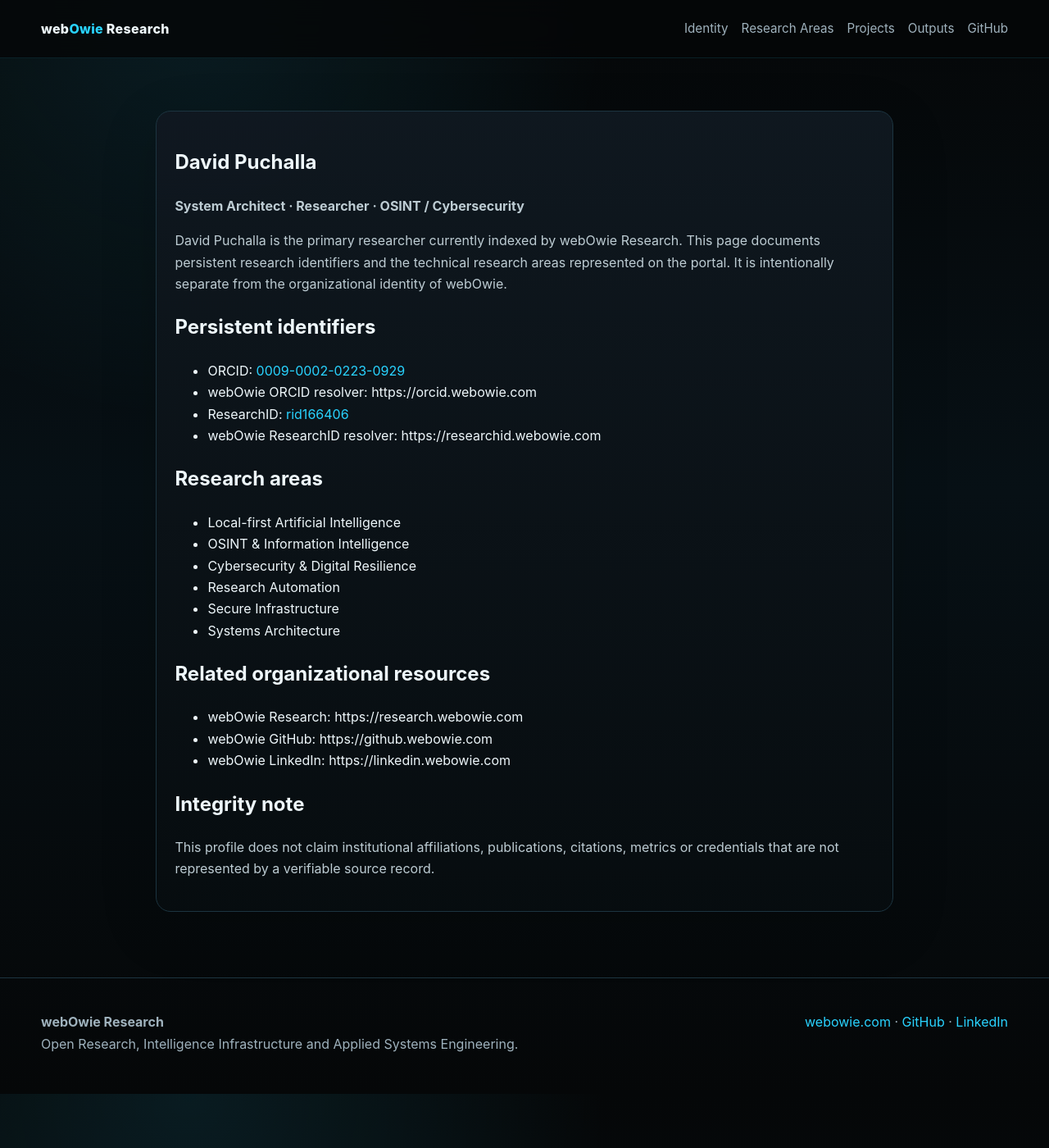
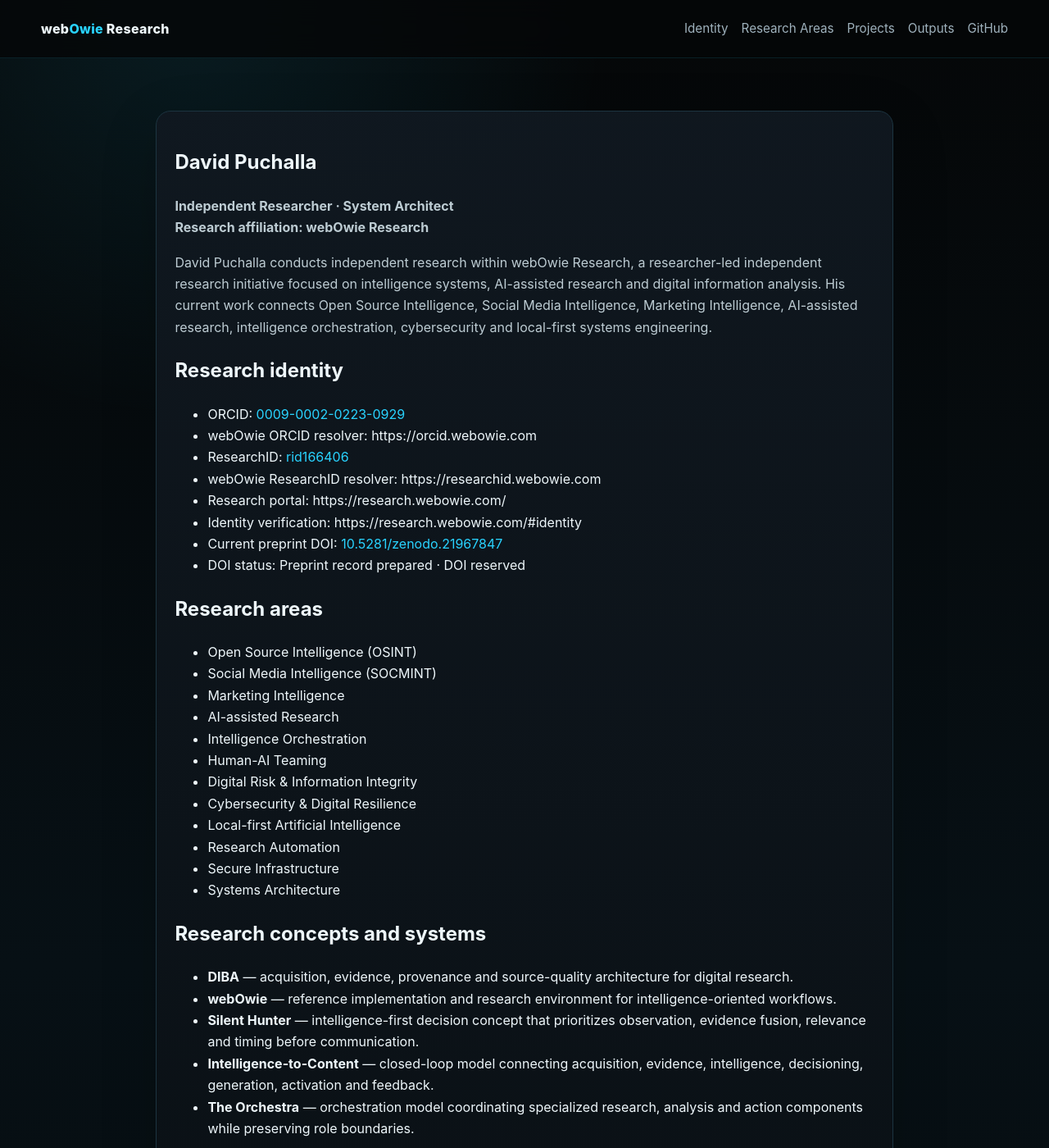
Before and after one commit to webOwie/research, a Jekyll site: the page built from people/david-puchalla.md, in a window 1280 px wide and 1400 px high. Shown: the whole window at 82% size. Built offline with Jekyll 4.4.1, drawn with Linux system fonts in a browser that asks for light colours; our own code applies the rules of GitHub Pages for plain Markdown files; some of the changed text lies outside the part shown.

Commit message:
feat: synchronize researcher source profile

```diff
--- a/people/david-puchalla.md
+++ b/people/david-puchalla.md
@@ -1,31 +1,73 @@
 # David Puchalla
 
-**System Architect · Researcher · OSINT / Cybersecurity**
+**Independent Researcher · System Architect**
+**Research affiliation: webOwie Research**
 
-David Puchalla is the primary researcher currently indexed by webOwie Research. This page documents persistent research identifiers and the technical research areas represented on the portal. It is intentionally separate from the organizational identity of webOwie.
+David Puchalla conducts independent research within webOwie Research, a researcher-led independent research initiative focused on intelligence systems, AI-assisted research and digital information analysis. His current work connects Open Source Intelligence, Social Media Intelligence, Marketing Intelligence, AI-assisted research, intelligence orchestration, cybersecurity and local-first systems engineering.
 
-## Persistent identifiers
+## Research identity
 
 - ORCID: [0009-0002-0223-0929](https://orcid.org/0009-0002-0223-0929)
 - webOwie ORCID resolver: https://orcid.webowie.com
 - ResearchID: [rid166406](https://researchid.co/rid166406)
 - webOwie ResearchID resolver: https://researchid.webowie.com
+- Research portal: https://research.webowie.com/
+- Identity verification: https://research.webowie.com/#identity
+- Current preprint DOI: [10.5281/zenodo.21967847](https://doi.org/10.5281/zenodo.21967847)
+- DOI status: Preprint record prepared · DOI reserved
 
 ## Research areas
 
+- Open Source Intelligence (OSINT)
+- Social Media Intelligence (SOCMINT)
+- Marketing Intelligence
+- AI-assisted Research
+- Intelligence Orchestration
+- Human-AI Teaming
+- Digital Risk & Information Integrity
+- Cybersecurity & Digital Resilience
 - Local-first Artificial Intelligence
-- OSINT & Information Intelligence
-- Cybersecurity & Digital Resilience
 - Research Automation
 - Secure Infrastructure
 - Systems Architecture
+
+## Research concepts and systems
+
+- **DIBA** — acquisition, evidence, provenance and source-quality architecture for digital research.
+- **webOwie** — reference implementation and research environment for intelligence-oriented workflows.
+- **Silent Hunter** — intelligence-first decision concept that prioritizes observation, evidence fusion, relevance and timing before communication.
+- **Intelligence-to-Content** — closed-loop model connecting acquisition, evidence, intelligence, decisioning, generation, activation and feedback.
+- **The Orchestra** — orchestration model coordinating specialized research, analysis and action components while preserving role boundaries.
+
+## Current research output
+
+### Von OSINT zu Marketing Intelligence
+
+- Type: Preprint
+- Version: 1.0
+- Date: 2026-08-16
+- Status: Preprint record prepared · DOI reserved
+- DOI: [10.5281/zenodo.21967847](https://doi.org/10.5281/zenodo.21967847)
+- License: CC BY 4.0
+
+Full title: *Von OSINT zu Marketing Intelligence: Entwurf und Forschungsagenda einer agentischen All-Source-Architektur für adaptive digitale Marktkommunikation am Beispiel webOwie/DIBA*.
+
+## Selected qualifications and continuing education
+
+- **AI Search Operating System**, Semrush Academy, August 2026 — [Verify credential](https://static.semrush.com/academy/certificates/d9bd3fcaf2/david-puchalla_2.pdf)
+- **AI Visibility**, Semrush Academy, August 2026 — [Verify credential](https://static.semrush.com/academy/certificates/2bd0cd75e1/david-puchalla_37.pdf)
+- **Generative AI in Marketing**, Semrush Academy, August 2026 — [Verify credential](https://static.semrush.com/academy/certificates/6d19183135/david-puchalla_26.pdf)
+- **SEO Grundlagen (Deutsch)**, Semrush Academy, August 2026 — [Verify credential](https://static.semrush.com/academy/certificates/42da17dcba/david-puchalla_4.pdf)
+- **IP-Führerschein – Markenrecht**, PROvendis GmbH, August 2026 — documented qualification
+- **IP-Führerschein – Geschäftsgeheimnisgesetz (GeschGehG)**, PROvendis GmbH, August 2026 — documented qualification
 
 ## Related organizational resources
 
 - webOwie Research: https://research.webowie.com
 - webOwie GitHub: https://github.webowie.com
 - webOwie LinkedIn: https://linkedin.webowie.com
+- Publications: https://research.webowie.com/publications/
 
 ## Integrity note
 
-This profile does not claim institutional affiliations, publications, citations, metrics or credentials that are not represented by a verifiable source record.
+This profile documents only affiliations, identifiers, research outputs and qualifications that can be represented by a source record or a webOwie-controlled organizational record. It does not claim academic, governmental or other institutional affiliations not independently supported by evidence.
```
